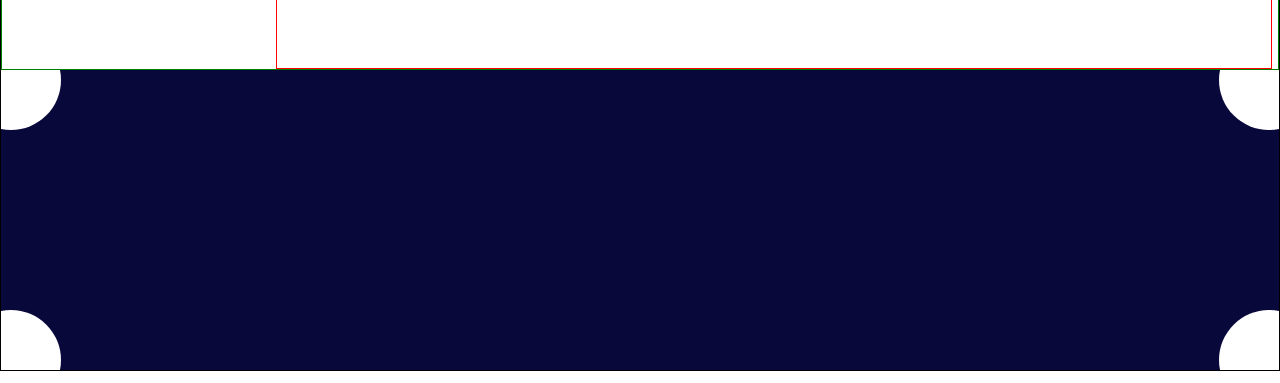
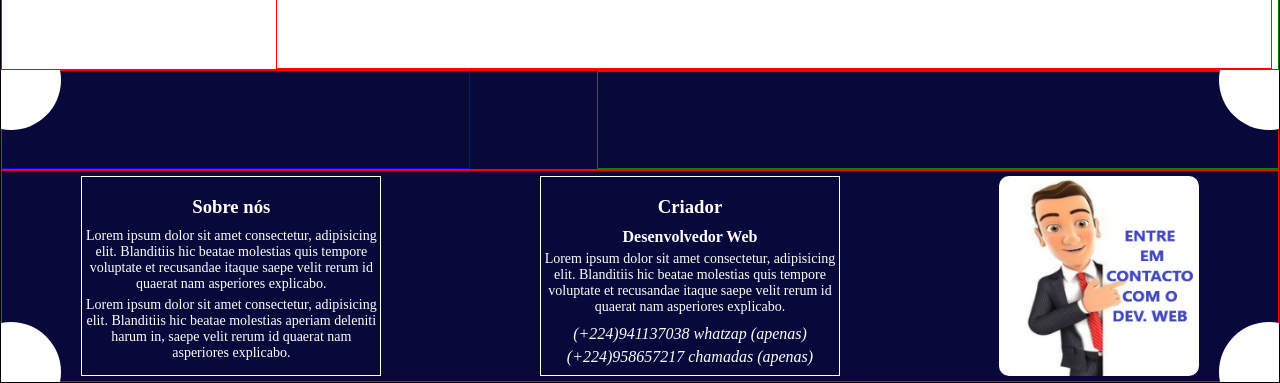
Before and after one commit to wallondo/e-commerce, a React (Vite) app: page / in a window 1280 px wide. Shown: the part 2138-2521 px from the top of the page. Built offline with nearby package versions, Linux system fonts and the light colour scheme.

Commit message:
falta side_bar

```diff
--- a/components/body_body/body_body.css
+++ b/components/body_body/body_body.css
@@ -15,7 +15,7 @@
 }
 section .descont{
     height: 300px;
-    width: 400px;
+    width: 550px;
     display: flex;
     align-items: center;
     justify-content: center;
@@ -33,7 +33,7 @@ section .descont2{
     flex-direction: column;
     justify-content: space-around;
     align-items: center;
-    border: 1px solid green;
+    border: 3px solid green;
     flex-grow: 1;
 
 }
--- a/components/footer/footer.css
+++ b/components/footer/footer.css
@@ -1,6 +1,6 @@
 @import url("../../root.css");
 .footer{
-    height: 300px;
+    min-height: 300px;
     background-color: var(--header);
     width: 100%;
     position: relative;
@@ -10,6 +10,9 @@
     height: 100%;
     position: relative;
     overflow: hidden;
+}
+.footer span{
+    z-index: 1;
 }
 .footer span:nth-child(1){
     display: flex;
@@ -23,7 +26,6 @@
 
 
 }
-
 .footer span:nth-child(2){
     display: flex;
     width: 100px;
@@ -46,7 +48,6 @@
     left: -40px;
 
 }
-
 .footer span:nth-child(4){
     display: flex;
     width: 100px;
@@ -59,3 +60,94 @@
 
 
 }
+
+.mov_imoveis{
+    border: 1px solid red;
+    width: 100%;
+    height: 100px;
+
+    display: flex;
+    justify-content: center;
+    align-items: center;
+    overflow: hidden;
+    position: relative;
+}
+
+.mov1{
+    display: flex;
+    border: 1px solid blue;
+    width: 100%;
+    height: 100%;
+
+    position: absolute;
+    left: -110%;
+    transition: all 3s;
+}
+
+.mov2{
+    display: flex;
+    border: 1px solid green;
+    width: 100%;
+    height: 100%;
+    transition: all 3s;
+    position: absolute;
+    right: -110%;
+}
+
+.mov{
+    left: 0% !important;
+}
+.mv2{
+    right: 0% !important;
+}
+
+
+
+
+.information_place{
+    border: 1px solid red;
+    width: 100%;
+    height: 100%;
+    display: flex;
+    align-items: center;
+    justify-content: space-around;
+}
+
+.information_place article{
+    height: 100%;
+    min-height: 200px;
+    width: 300px;
+    border: 1px solid white;
+    display: flex;
+    align-items: center;
+    justify-content: center;
+    flex-direction: column;
+    z-index: 2;
+    margin: 5px 0px;
+}
+article h3{
+    color: white;
+    margin: 10px 0px;
+}
+article p,article h4{
+    text-align: center;
+    color: white;
+    margin: 0px 0px 5px 0px;
+}
+article address{
+    text-align: center;
+    color: white;
+    margin-top: 5px;
+}
+
+.sms_footer{
+    height: 200px;
+    width: 200px;
+    z-index: 2;
+}
+
+.sms_footer img{
+    width: 100%;
+    height: 100%;
+    border-radius: 10px;
+}
--- a/components/footer/footer.jsx
+++ b/components/footer/footer.jsx
@@ -1,14 +1,64 @@
-import React from "react";
+import React, { useEffect } from "react";
 import "./footer.css";
 
 export default function Footer(){
+    useEffect(()=>{
+        let m1 = document.getElementById("mov1")
+        let m2 = document.getElementById("mov2")
+            let time = setInterval(()=>{
+                m1.classList.toggle("mov")
+                m2.classList.toggle("mv2")
+                console.log("ola")
+            },5000)
+            return(()=>{
+                clearInterval(time)
+            })
+    },[])
     return(
         <footer className="footer">
               <div className="footer_div">
-              <span></span>
-               <span></span>
-               <span></span>
-               <span></span>
+                <span></span>
+                <span></span>
+                <span></span>
+                <span></span>
+
+                <div className="mov_imoveis">
+                        <div className="mov1 mov" id="mov1"></div>
+                        <div className="mov2" id="mov2"></div>
+                </div>
+                <div className="information_place">
+                        <article>
+                                <h3>Sobre nós</h3>
+                                <p>Lorem ipsum dolor sit amet consectetur,
+                                    adipisicing elit. Blanditiis hic beatae molestias
+                                    quis tempore voluptate et recusandae itaque
+                                    saepe velit rerum id quaerat nam asperiores explicabo.
+                                </p>
+                                <p>Lorem ipsum dolor sit amet consectetur,
+                                    adipisicing elit. Blanditiis hic beatae molestias
+                                    aperiam deleniti harum in,
+                                    saepe velit rerum id quaerat nam asperiores explicabo.
+                                </p>
+                        </article>
+                        <article>
+                                <h3>Criador</h3>
+                                    <h4>Desenvolvedor Web</h4>
+                                <p>Lorem ipsum dolor sit amet consectetur,
+                                    adipisicing elit. Blanditiis hic beatae molestias
+                                    quis tempore voluptate et recusandae itaque
+                                    saepe velit rerum id quaerat nam asperiores explicabo.
+                                </p>
+                              <address>
+                                (+224)941137038 whatzap (apenas)
+                              </address>
+                              <address>
+                                (+224)958657217 chamadas (apenas)
+                              </address>
+                        </article>
+                        <div className="sms_footer">
+                                <img src="/img/cont.jpg" alt="" />
+                        </div>
+                </div>
               </div>
         </footer>
     )
--- a/components/sidbar/sidbar.css
+++ b/components/sidbar/sidbar.css
@@ -2,6 +2,12 @@
     flex-basis: 20%;
     min-width: 200px;
     border: 1px solid black;
-    height: 100px;
+    height: 300px;
+
+    display: flex;
+    flex-direction: column;
+    align-items: center;
+    justify-content: center;
+
 
 }
```
Also changed, not shown: public/img/cont.jpg (added).
